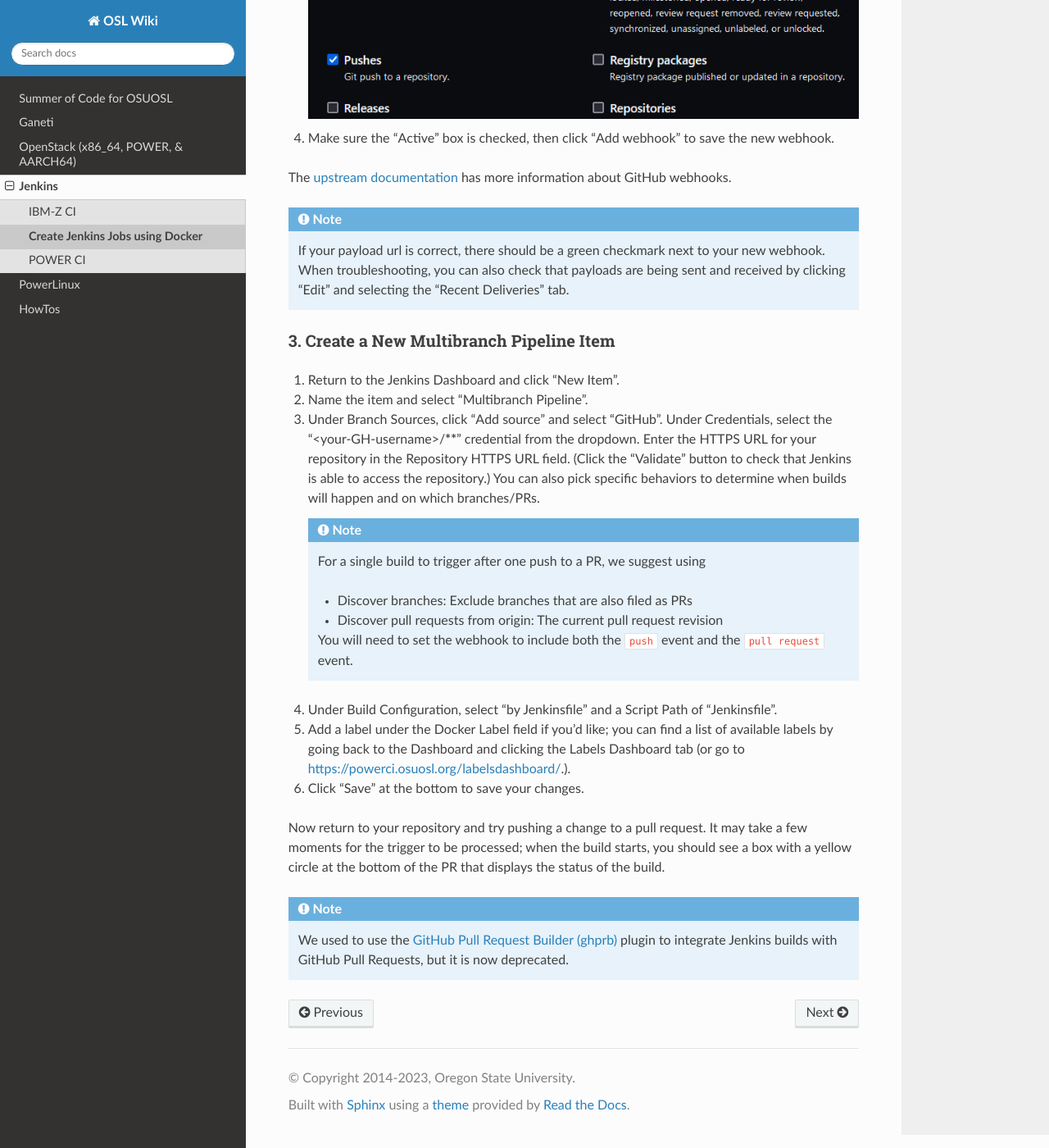
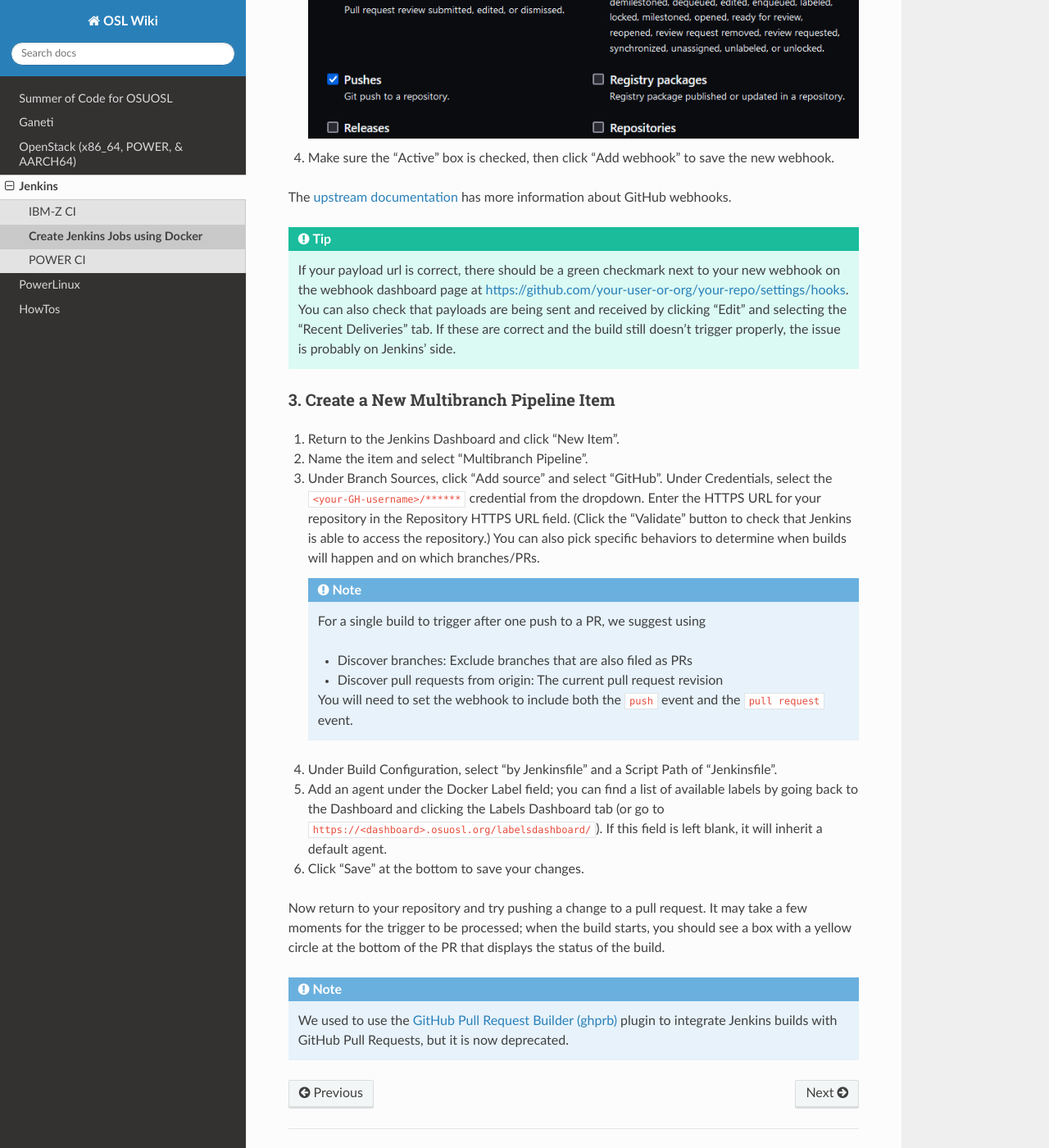
Before and after one commit to osuosl/wiki, a Sphinx documentation site: the page built from source/jenkins/jenkins-docker.rst, in a window 1280 px wide and 1400 px high, scrolled down 6826 px. Shown: the whole window at 82% size. Built offline with Sphinx 7.4.7 and the Read the Docs theme 2.0.0, drawn with Linux system fonts in a browser that asks for light colours; some of the changed text lies outside the part shown.

Commit message:
Minor clean-up

```diff
--- a/source/jenkins/jenkins-docker.rst
+++ b/source/jenkins/jenkins-docker.rst
@@ -147,7 +147,7 @@
 1. Add GitHub Credentials in Jenkins
 ^^^^^^^^^^^^^^^^^^^^^^^^^^^^^^^^^^^^
 
-#. Log in to the appropriate Dashboard at https://powerci.osuosl.org or https://ibmz-ci.osuosl.org.
+#. Log in to the appropriate dashboard at https://powerci.osuosl.org or https://ibmz-ci.osuosl.org.
 #. Click the Credentials tab in the left menu and then the System tab under the Credentials tab.
 #. Click the "Global credentials (unrestricted)" domain in the table.
 
@@ -169,14 +169,14 @@
 
 #. In the Settings tab of your repository, click the Webhooks tab and click "Add a new webhook".
 
-#. For the payload url, enter https://powerci-jenkins.osuosl.org/github-webhook/ or https://ibmz-ci.osuosl.org. For content type, select
-   "application/x-www-form-urlencoded".
+#. For the payload url, enter https://powerci-jenkins.osuosl.org/github-webhook/ or
+   https://ibmz-ci.osuosl.org/github-webhook/. For content type, select "application/x-www-form-urlencoded".
 
    .. image:: /_static/images/ghbsp-webhooks1.png
 
 #. Pick the events you'd like to trigger builds on. For a pull request trigger, the "Just the ``push`` event" option
-   should be enough, but for the build details to be linked on the GitHub PR page, you will need to add the ``pull
-   request`` event as well under "Let me select individual events".
+   should be enough, but for the build details to be linked on the GitHub PR page and depending on Jenkins
+   configuration, you may need to add the ``pull request`` event as well under "Let me select individual events".
 
    .. image:: /_static/images/ghbsp-webhooks2.png
 
@@ -186,11 +186,12 @@
 
 The `upstream documentation`__ has more information about GitHub webhooks.
 
-.. note::
+.. tip::
 
-   If your payload url is correct, there should be a green checkmark next to your new webhook. When troubleshooting,
-   you can also check that payloads are being sent and received by clicking "Edit" and selecting the "Recent
-   Deliveries" tab.
+   If your payload url is correct, there should be a green checkmark next to your new webhook on the webhook dashboard
+   page at https://github.com/your-user-or-org/your-repo/settings/hooks. You can also check that payloads are being
+   sent and received by clicking "Edit" and selecting the "Recent Deliveries" tab. If these are correct and the build
+   still doesn't trigger properly, the issue is probably on Jenkins' side.
 
 __ : https://docs.github.com/en/webhooks-and-events/webhooks
 
@@ -200,9 +201,9 @@
 #. Return to the Jenkins Dashboard and click "New Item".
 #. Name the item and select "Multibranch Pipeline".
 #. Under Branch Sources, click "Add source" and select "GitHub". Under Credentials, select the
-   "<your-GH-username>/******" credential from the dropdown. Enter the HTTPS URL for your repository in the Repository
-   HTTPS URL field. (Click the "Validate" button to check that Jenkins is able to access the repository.) You can also
-   pick specific behaviors to determine when builds will happen and on which branches/PRs.
+   ``<your-GH-username>/******`` credential from the dropdown. Enter the HTTPS URL for your repository in the
+   Repository HTTPS URL field. (Click the "Validate" button to check that Jenkins is able to access the repository.)
+   You can also pick specific behaviors to determine when builds will happen and on which branches/PRs.
 
    .. note::
 
@@ -214,8 +215,9 @@
        You will need to set the webhook to include both the ``push`` event and the ``pull request`` event.
 
 #. Under Build Configuration, select "by Jenkinsfile" and a Script Path of "Jenkinsfile".
-#. Add a label under the Docker Label field if you'd like; you can find a list of available labels by going back to the
-   Dashboard and clicking the Labels Dashboard tab (or go to https://powerci.osuosl.org/labelsdashboard/.).
+#. Add an agent under the Docker Label field; you can find a list of available labels by going back to the Dashboard
+   and clicking the Labels Dashboard tab (or go to ``https://<dashboard>.osuosl.org/labelsdashboard/``). If this field
+   is left blank, it will inherit a default agent.
 #. Click "Save" at the bottom to save your changes.
 
 
```
